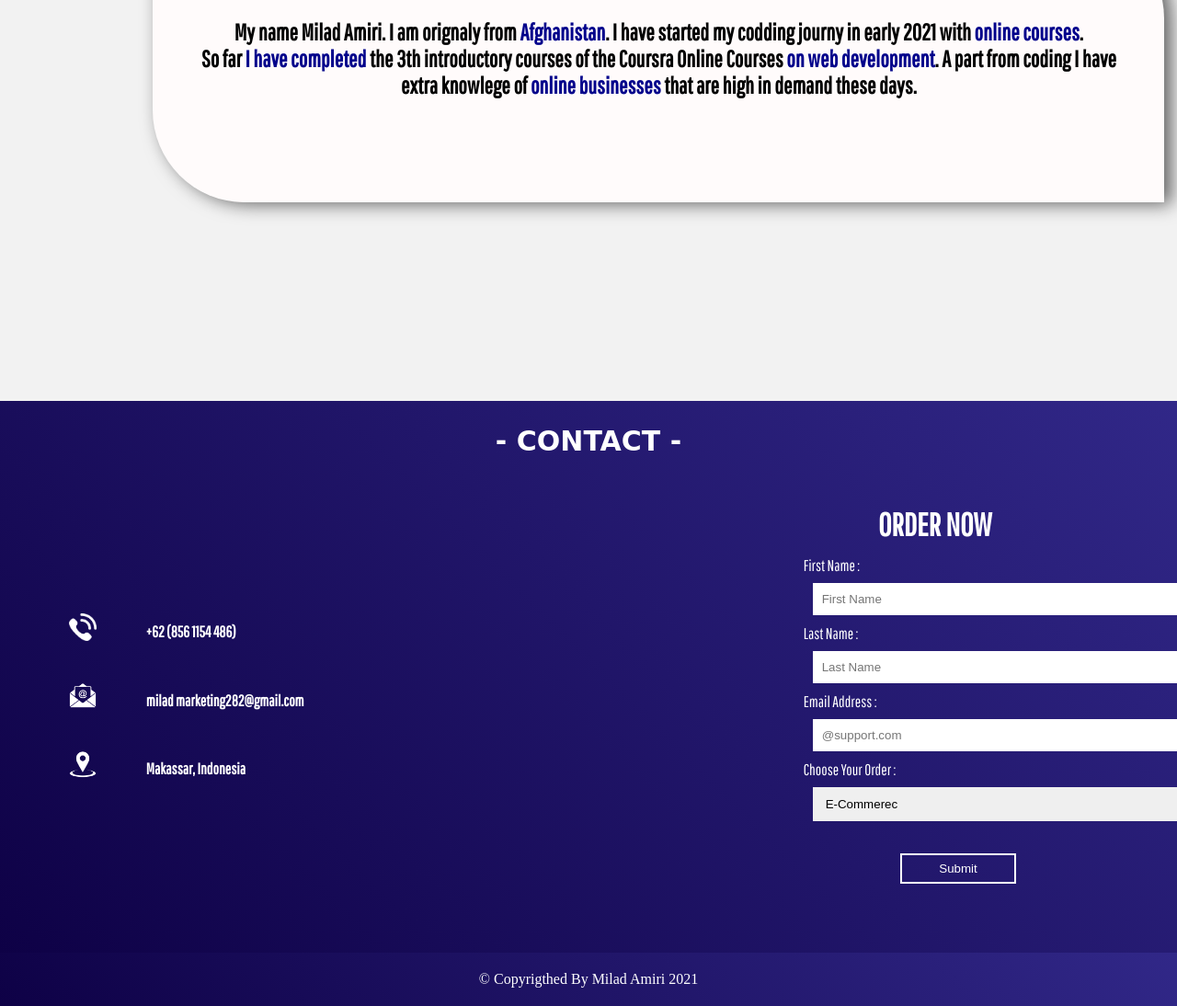
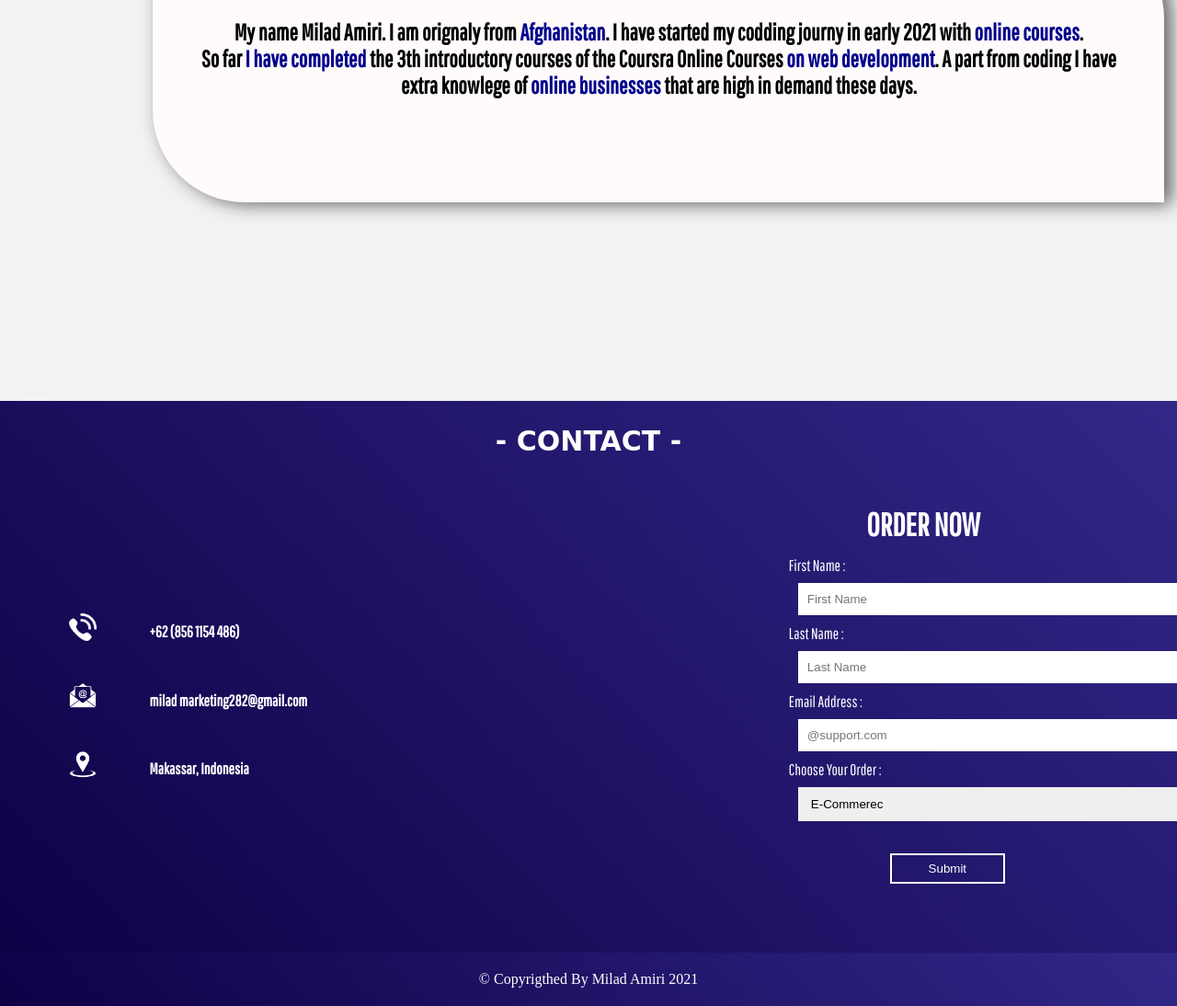
Before and after one commit to DigitalGenius-ui/portfolio, a plain HTML site: page index.html in a window 1280 px wide. Shown: the part 3080-4174 px from the top of the page at 92% size. Drawn offline with nearby package versions, Linux system fonts and the light colour scheme; files whose address does not match are found by name; a web font is replaced by a local one.

Commit message:
Update style.css

```diff
--- a/css/style.css
+++ b/css/style.css
@@ -326,9 +326,9 @@ ul li{
 .send{
     width: 500px;
     height: 350px;
-    margin-left: 21%;
+    margin-left: 18%;
     margin-top: 1%;
-    color: #fff
+    color: #fff;
 }
 
 .add img{
```
